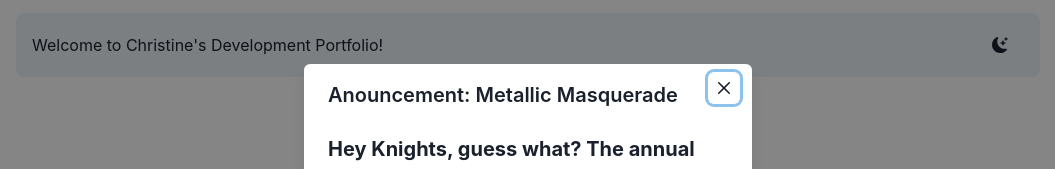
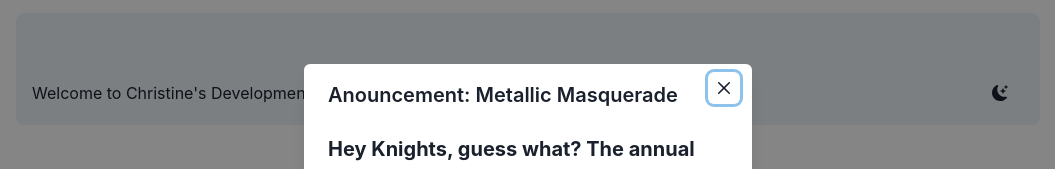
Before and after one commit to UglySquid/Personal-Website, a Next.js app: page / in a window 1280 px wide. Shown: the top 169 px of the page, without its empty margins (112-1167 px from the left). Built offline with nearby package versions, Linux system fonts and the light colour scheme.

Commit message:
some padding

```diff
--- a/components/footer.tsx
+++ b/components/footer.tsx
@@ -43,7 +43,7 @@ import {
 
   export default function Footer() {
     return (
-      <Box
+      <Box pb={12}
         rounded='lg'
         bg={useColorModeValue('gray.100', 'gray.700')}
         color={useColorModeValue('gray.700', 'gray.200')}>
--- a/components/nav.tsx
+++ b/components/nav.tsx
@@ -30,7 +30,7 @@ export default function Nav() {
   const { colorMode, toggleColorMode } = useColorMode();
   return (
     <>
-      <Box bg={useColorModeValue('gray.100', 'gray.700')} px={4} rounded='lg'>
+      <Box bg={useColorModeValue('gray.100', 'gray.700')} px={4} rounded='lg' pt={12}>
         <Flex h={16} alignItems={'center'} justifyContent={'space-between'}>
           <Box>Welcome to Christine&apos;s Development Portfolio!</Box>
 
```
